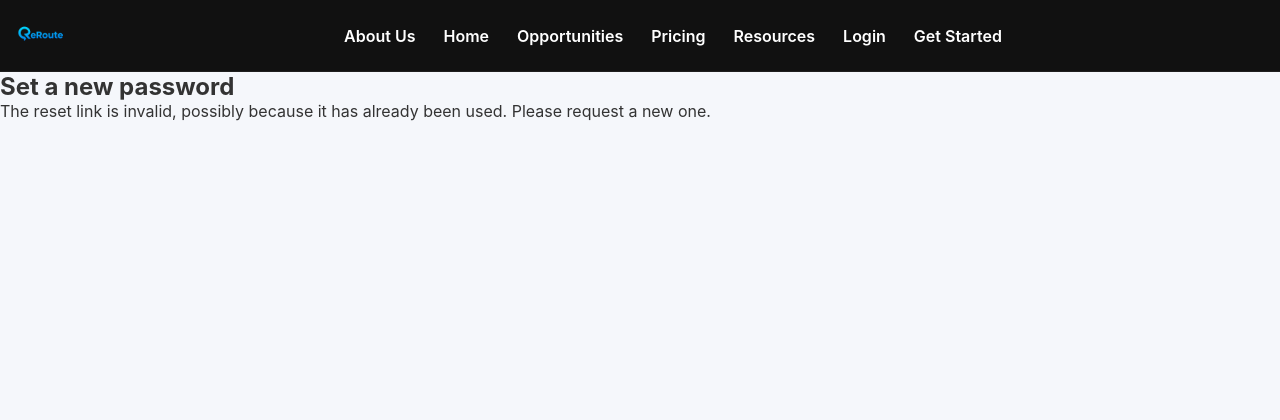
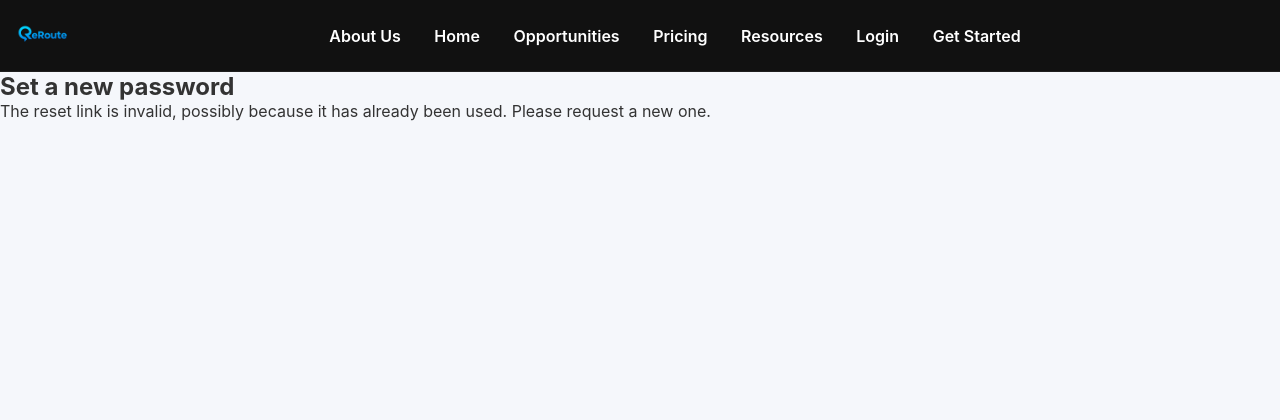
Before and after one commit to jcoffer921/reroute-business, a Django app: page /accounts/reset/1/1/ in a window 1280 px wide. Shown: the top 420 px of the page. Run offline with Django 5.2, Linux system fonts and the light colour scheme; data comes from the database, SQL or seed files in the repository; some libraries are stand-ins or nearby versions.

Commit message:
navbar logo size & spacing between nav links increased

```diff
--- a/reroute_business/main/static/css/style.css
+++ b/reroute_business/main/static/css/style.css
@@ -59,7 +59,7 @@ body { font-family: "Segoe UI", "Helvetica Neue", Arial, sans-serif; background:
 }
 
 .navbar-logo { display: flex; align-items: center; flex-shrink: 0; }
-.navbar-logo img, .brand-logo { height: 50px; max-height: 50px; width: auto; object-fit: contain; }
+.navbar-logo img, .brand-logo { height: 54px; max-height: 54px; width: auto; object-fit: contain; }
 
 .navbar-links-container {
   display: grid;
@@ -72,7 +72,7 @@ body { font-family: "Segoe UI", "Helvetica Neue", Arial, sans-serif; background:
 .nav-links {
   display: flex;
   align-items: center;
-  gap: 1.25rem;
+  gap: 1.6rem;
   list-style: none;
   justify-self: center;
   grid-column: 2;
@@ -278,7 +278,7 @@ iframe { max-width: 100%; border: 0; }
 @media (max-width: 768px) {
   /* Navbar compresses on mobile */
   .navbar { height: var(--nav-h-sm); padding: 0 .75rem; }
-  .navbar-logo img { height: 44px; }
+  .navbar-logo img { height: 48px; }
 
   /* Hide desktop nav + desktop profile controls */
   .nav-links, .user-menu-container, .user-profile-right { display: none !important; }
@@ -359,7 +359,7 @@ iframe { max-width: 100%; border: 0; }
     content: "";
     position: absolute;
     inset: 0;
-    background: rgba(0, 0, 0, 0.22);
+    background: rgba(0, 0, 0, 0.3);
     z-index: -1;
 }
 
```
